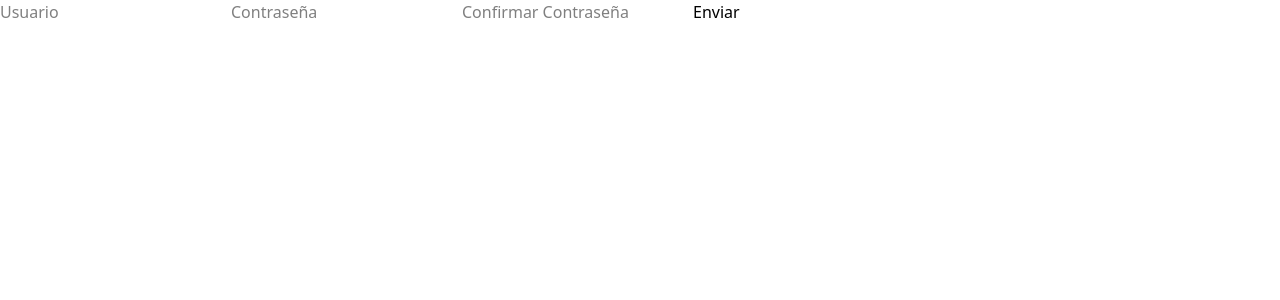
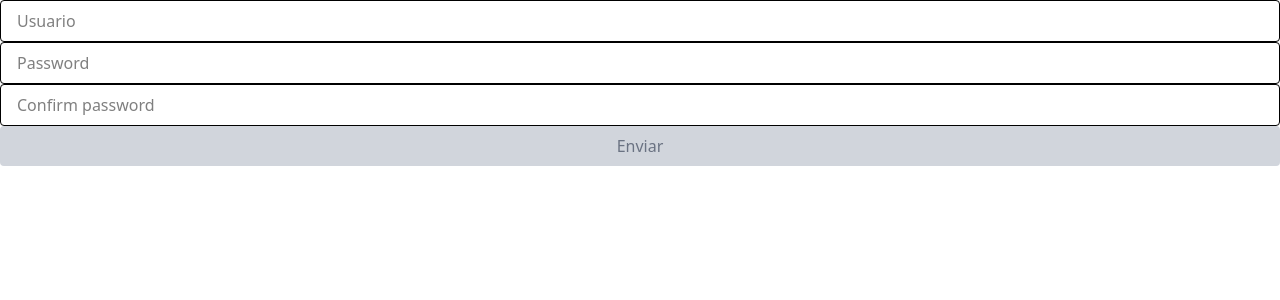
Before and after one commit to JimenaGv/web-d-react-avanzado, a React (Vite) app: page / in a window 1280 px wide. Shown: the top 300 px of the page. Built offline with nearby package versions, Linux system fonts and the light colour scheme.

Commit message:
Validación con Yup

```diff
--- a/src/components/BasicForm.jsx
+++ b/src/components/BasicForm.jsx
@@ -1,18 +1,86 @@
 import { useForm } from 'react-hook-form'
+import { yupResolver } from '@hookform/resolvers/yup'
+import * as yup from 'yup'
+
+// Esquema de validación
+const schema = yup.object({
+  username: yup
+    .string()
+    .required('El nombre de usuario es obligatorio.'),
+  password: yup
+    .string()
+    .min(6, 'La contraseña debe tener mínimo 6 caracteres.')
+    .required('La contraseña es obligatoria.'),
+  confirmPassword: yup
+    .string()
+    .oneOf([yup.ref('password')], 'Las contraseñas no coinciden.')
+    .required('Por favor, confirma tu contraseña.')
+})
 
 export const BasicForm = () => {
-  const { register, handleSubmit } = useForm()
+  const {
+    register,
+    handleSubmit,
+    formState: { errors, isValid }
+  } = useForm({
+    resolver: yupResolver(schema)
+  })
 
   const onSubmit = (data) => {
     console.log(data)
   }
 
   return (
-    <form onSubmit={handleSubmit(onSubmit)}>
+    <>
+      {/* Renderizado condicional */}
+      {/* <form onSubmit={handleSubmit(onSubmit)}>
       <input type='text' {...register('username')} placeholder='Usuario' />
+      <br />
+      {errors.username && <p>{errors.username.message}</p>}
       <input type='password' {...register('password')} placeholder='Contraseña' />
+      <br />
+      {errors.password && <p>{errors.password.message}</p>}
       <input type='password' {...register('confirmPassword')} placeholder='Confirmar Contraseña' />
+      <br />
+      {errors.confirmPassword && <p>{errors.confirmPassword.message}</p>}
+      <br />
       <button type='submit'>Enviar</button>
     </form>
+   */}
+      <form onSubmit={handleSubmit(onSubmit)}>
+        <input
+          type='text'
+          {...register('username')}
+          placeholder='Usuario'
+          className='w-full px-4 py-2 border rounded focus:outline-none focus:ring-2 focus:ring-blue-400'
+        />
+        {errors.username && <p>{errors.username.message}</p>}
+        <br />
+        <input
+          type='password'
+          {...register('password')}
+          placeholder='Password'
+          className='w-full px-4 py-2 border rounded focus:outline-none focus:ring-2 focus:ring-blue-400'
+        />
+        {errors.password && <p>{errors.password.message}</p>}
+        <br />
+        <input
+          type='password'
+          {...register('confirmPassword')}
+          placeholder='Confirm password'
+          className='w-full px-4 py-2 border rounded focus:outline-none focus:ring-2 focus:ring-blue-400'
+        />
+        {errors.confirmPassword && <p>{errors.confirmPassword.message}</p>}
+        <br />
+        <button
+          type='submit'
+          disabled={!isValid}
+          className={`w-full py-2 rounded transition cursor-pointer
+              ${isValid ? 'bg-blue-600 text-white hover:bg-blue-700' : 'bg-gray-300 text-gray-500 cursor-not-allowed'}`}
+        >Enviar
+        </button>
+      </form>
+    </>
+
   )
 }
```
